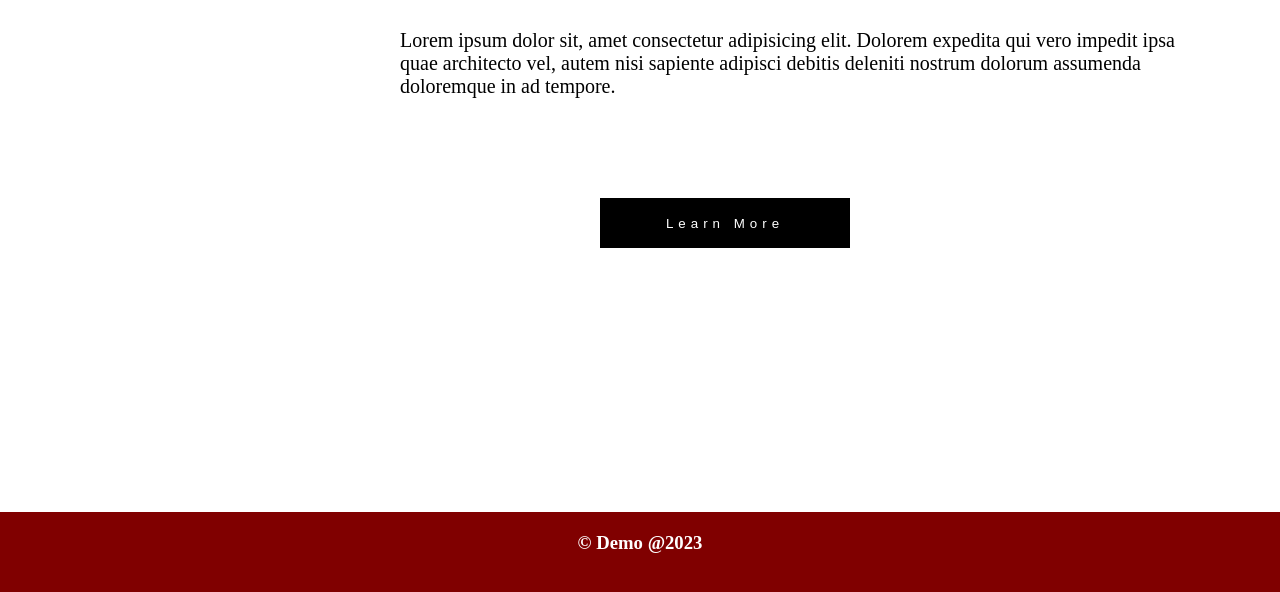
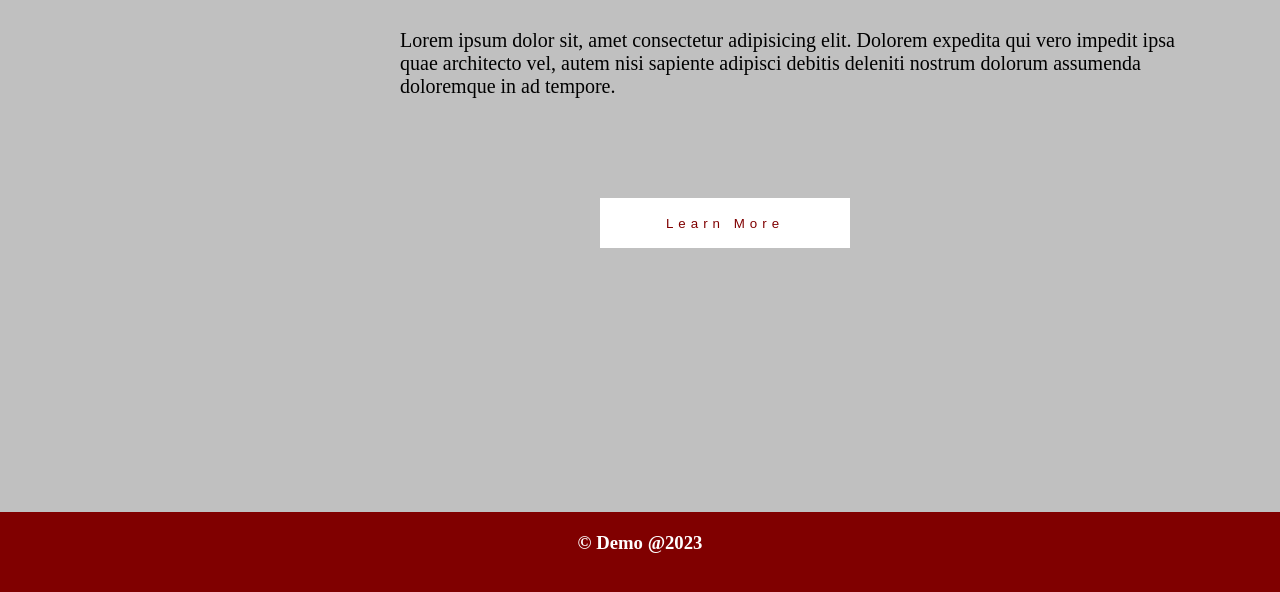
Before and after one commit to iamaliyucoder/demo1, a plain HTML site: page index.html in a window 1280 px wide. Shown: the part 208-800 px from the top of the page. Drawn offline with Linux system fonts and the light colour scheme.

Commit message:
third version of project

```diff
--- a/style.css
+++ b/style.css
@@ -5,7 +5,7 @@
 .container{
     width:100%;
     height:100vh;
-    background: transparent;
+    background: silver;
 }
 .navbar{
     width:100%;
@@ -39,8 +39,8 @@ p{
 #btnlearn{
     width:250px;
     height:50px;
-    background: black;
-    color: white;
+    background: white;
+    color: maroon;
     letter-spacing: 5px;
     position: relative;
     top:200px;
```
